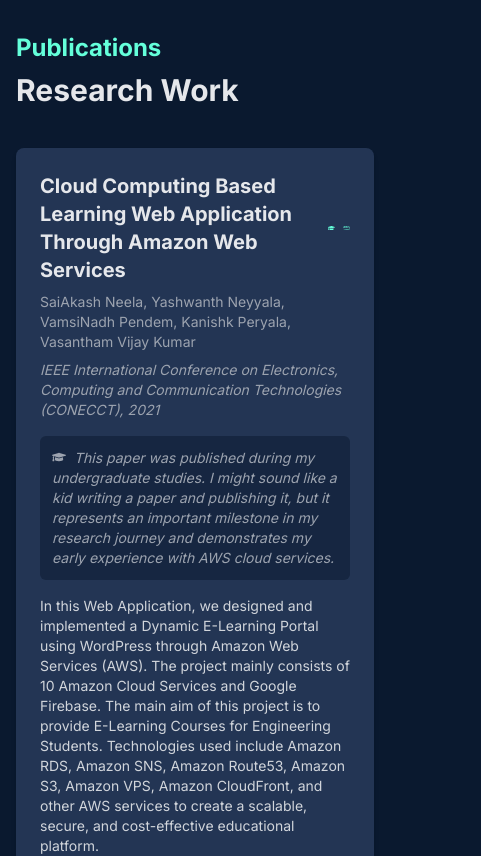
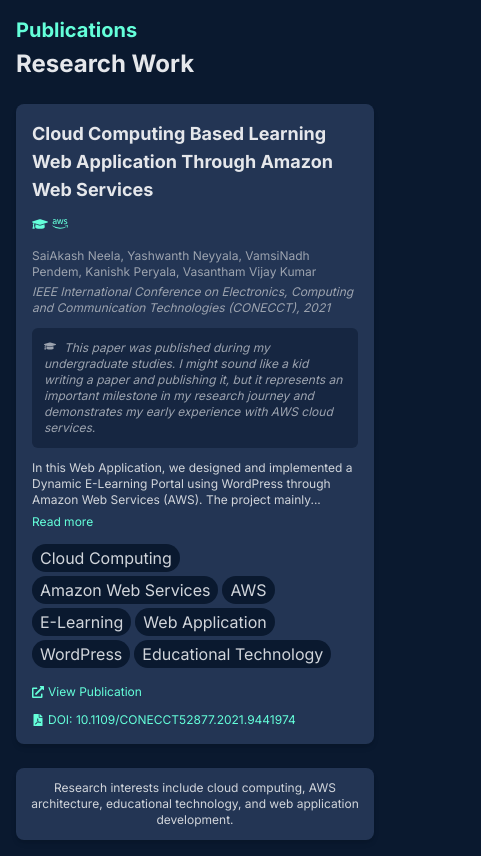
Before and after one commit to SaiAkashNeela/saiakashneela.com, a React (Create React App) app: page / in a window 390 px wide. Shown: the part 4940-5796 px from the top of the page, 481 px wide, since content can reach past the window. Built offline with nearby package versions, Linux system fonts and the light colour scheme.

Commit message:
mobile optimized for publications

```diff
--- a/src/components/Publications.js
+++ b/src/components/Publications.js
@@ -17,19 +17,20 @@
   ];
 
   return (
-    <section id="publications" className={`py-16 md:py-24 ${darkMode ? 'bg-navy' : 'bg-slate-50'}`}>
+    <section id="publications" className={`py-12 md:py-24 ${darkMode ? 'bg-navy' : 'bg-slate-50'}`}>
       <div className="container mx-auto px-4 sm:px-6 lg:px-8">
         <motion.div
           initial={{ opacity: 0, y: 20 }}
           whileInView={{ opacity: 1, y: 0 }}
           viewport={{ once: true }}
           transition={{ duration: 0.5 }}
+          className="mb-6 md:mb-10"
         >
-          <h2 className={`text-2xl md:text-3xl font-bold mb-2 ${darkMode ? 'text-secondary' : 'text-secondary-light'}`}>Publications</h2>
-          <h3 className={`text-3xl md:text-4xl font-bold mb-10 ${darkMode ? 'text-gray-200' : 'text-slate-800'}`}>Research Work</h3>
+          <h2 className={`text-xl md:text-3xl font-bold mb-1 md:mb-2 ${darkMode ? 'text-secondary' : 'text-secondary-light'}`}>Publications</h2>
+          <h3 className={`text-2xl md:text-4xl font-bold ${darkMode ? 'text-gray-200' : 'text-slate-800'}`}>Research Work</h3>
         </motion.div>
 
-        <div className="space-y-8">
+        <div className="space-y-6 md:space-y-8">
           {publications.map((publication, index) => (
             <motion.div
               key={index}
@@ -37,35 +38,60 @@
               whileInView={{ opacity: 1, y: 0 }}
               viewport={{ once: true }}
               transition={{ duration: 0.5, delay: index * 0.1 }}
-              className={`p-6 rounded-lg shadow-md ${darkMode ? 'bg-navy-light' : 'bg-white'} hover-lift`}
+              className={`p-4 md:p-6 rounded-lg shadow-md ${darkMode ? 'bg-navy-light' : 'bg-white'} hover-lift`}
             >
-              <div className="flex flex-col md:flex-row md:justify-between md:items-start gap-4">
-                <div className="flex-1">
-                  <div className="flex items-center gap-2 mb-2">
-                    <h4 className={`text-xl font-bold ${darkMode ? 'text-gray-200' : 'text-slate-800'}`}>
+              <div className="flex flex-col gap-3 md:gap-4">
+                <div className="flex flex-wrap items-center gap-2 mb-1">
+                  <h4 className={`text-lg md:text-xl font-bold ${darkMode ? 'text-gray-200' : 'text-slate-800'}`}>
                     {publication.title}
                   </h4>
-                    <FaGraduationCap className={`w-5 h-5 ${darkMode ? 'text-secondary' : 'text-secondary-light'}`} title="Undergraduate research" />
-                    <FaAws className={`w-5 h-5 ${darkMode ? 'text-secondary' : 'text-secondary-light'}`} title="AWS-focused" />
+                  <div className="flex gap-1 mt-1 md:mt-0">
+                    <FaGraduationCap className={`w-4 h-4 md:w-5 md:h-5 ${darkMode ? 'text-secondary' : 'text-secondary-light'}`} title="Undergraduate research" />
+                    <FaAws className={`w-4 h-4 md:w-5 md:h-5 ${darkMode ? 'text-secondary' : 'text-secondary-light'}`} title="AWS-focused" />
                   </div>
-                  <p className={`mb-2 text-sm ${darkMode ? 'text-gray-400' : 'text-slate-600'}`}>
+                </div>
+
+                <div>
+                  <p className={`text-xs md:text-sm ${darkMode ? 'text-gray-400' : 'text-slate-600'}`}>
                     {publication.authors}
                   </p>
-                  <p className={`mb-4 italic text-sm ${darkMode ? 'text-gray-400' : 'text-slate-600'}`}>
+                  <p className={`italic text-xs md:text-sm mt-1 ${darkMode ? 'text-gray-400' : 'text-slate-600'}`}>
                     {publication.journal}, {publication.year}
                   </p>
-                  <div className={`mb-4 p-3 rounded-md text-sm italic ${darkMode ? 'bg-primary bg-opacity-50 text-gray-400' : 'bg-slate-100 text-slate-600'}`}>
+                </div>
+
+                <div className={`p-3 rounded-md text-xs md:text-sm italic ${darkMode ? 'bg-primary bg-opacity-50 text-gray-400' : 'bg-slate-100 text-slate-600'}`}>
                   <FaGraduationCap className="inline mr-2 mb-1" />
                   This paper was published during my undergraduate studies. I might sound like a kid writing a paper and publishing it, but it represents an important milestone in my research journey and demonstrates my early experience with AWS cloud services.
                 </div>
-                  <p className={`mb-4 text-sm ${darkMode ? 'text-gray-300' : 'text-slate-700'}`}>
+
+                <div className="hidden md:block">
+                  <p className={`text-sm ${darkMode ? 'text-gray-300' : 'text-slate-700'}`}>
                     {publication.abstract}
                   </p>
-                  <div className="flex flex-wrap gap-2 mb-4">
+                </div>
+
+                <div className="md:hidden">
+                  <p className={`text-xs ${darkMode ? 'text-gray-300' : 'text-slate-700'}`}>
+                    {publication.abstract.length > 150
+                      ? `${publication.abstract.substring(0, 150)}...`
+                      : publication.abstract}
+                  </p>
+                  {publication.abstract.length > 150 && (
+                    <button
+                      className={`text-xs mt-1 ${darkMode ? 'text-secondary' : 'text-secondary-light'}`}
+                      onClick={() => window.open(publication.link, '_blank')}
+                    >
+                      Read more
+                    </button>
+                  )}
+                </div>
+
+                <div className="flex flex-wrap gap-1 md:gap-2">
                   {publication.keywords.map((keyword, kidx) => (
                     <span
                       key={kidx}
-                        className={`px-2 py-1 text-xs rounded-full ${
+                      className={`px-2 py-0.5 text-2xs md:text-xs rounded-full ${
                         darkMode
                           ? 'bg-primary text-gray-300'
                           : 'bg-slate-100 text-slate-700'
@@ -75,34 +101,34 @@
                     </span>
                   ))}
                 </div>
-                  <div className="flex items-center gap-4">
+
+                <div className="flex flex-wrap items-center gap-3 md:gap-4 mt-1">
                   <a
                     href={publication.link}
                     target="_blank"
                     rel="noopener noreferrer"
-                      className={`inline-flex items-center gap-2 ${
+                    className={`inline-flex items-center gap-1 text-xs md:text-sm ${
                       darkMode
                         ? 'text-secondary hover:text-secondary-dark'
                         : 'text-secondary-light hover:text-secondary'
                     } hover-glow`}
                   >
-                      <FaExternalLinkAlt className="w-4 h-4" />
+                    <FaExternalLinkAlt className="w-3 h-3 md:w-4 md:h-4" />
                     <span>View Publication</span>
                   </a>
                   <a
-                      href={`https://doi.org/${publication.doi}`}
+                    href={`https://ieeexplore.ieee.org/document/9441974`}
                     target="_blank"
                     rel="noopener noreferrer"
-                      className={`inline-flex items-center gap-2 ${
+                    className={`inline-flex items-center gap-1 text-xs md:text-sm ${
                       darkMode
                         ? 'text-secondary hover:text-secondary-dark'
                         : 'text-secondary-light hover:text-secondary'
                     } hover-glow`}
                   >
-                      <FaFilePdf className="w-4 h-4" />
+                    <FaFilePdf className="w-3 h-3 md:w-4 md:h-4" />
                     <span>DOI: {publication.doi}</span>
                   </a>
-                  </div>
                 </div>
               </div>
             </motion.div>
@@ -114,9 +140,9 @@
           whileInView={{ opacity: 1, y: 0 }}
           viewport={{ once: true }}
           transition={{ duration: 0.5, delay: 0.4 }}
-          className={`mt-8 p-4 rounded-lg text-center ${darkMode ? 'bg-navy-light' : 'bg-white'} shadow-md`}
+          className={`mt-6 md:mt-8 p-3 md:p-4 rounded-lg text-center ${darkMode ? 'bg-navy-light' : 'bg-white'} shadow-md`}
         >
-          <p className={`${darkMode ? 'text-gray-300' : 'text-slate-700'}`}>
+          <p className={`text-xs md:text-sm ${darkMode ? 'text-gray-300' : 'text-slate-700'}`}>
             Research interests include cloud computing, AWS architecture, educational technology, and web application development.
           </p>
         </motion.div>
```
Lines whose indentation alone changed are shown as unchanged.
